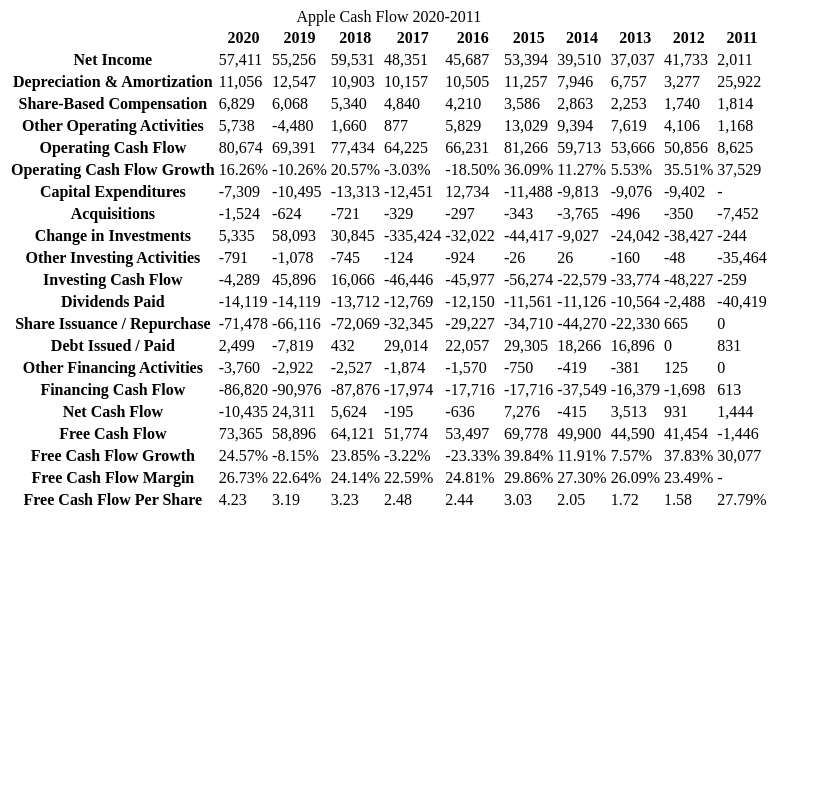
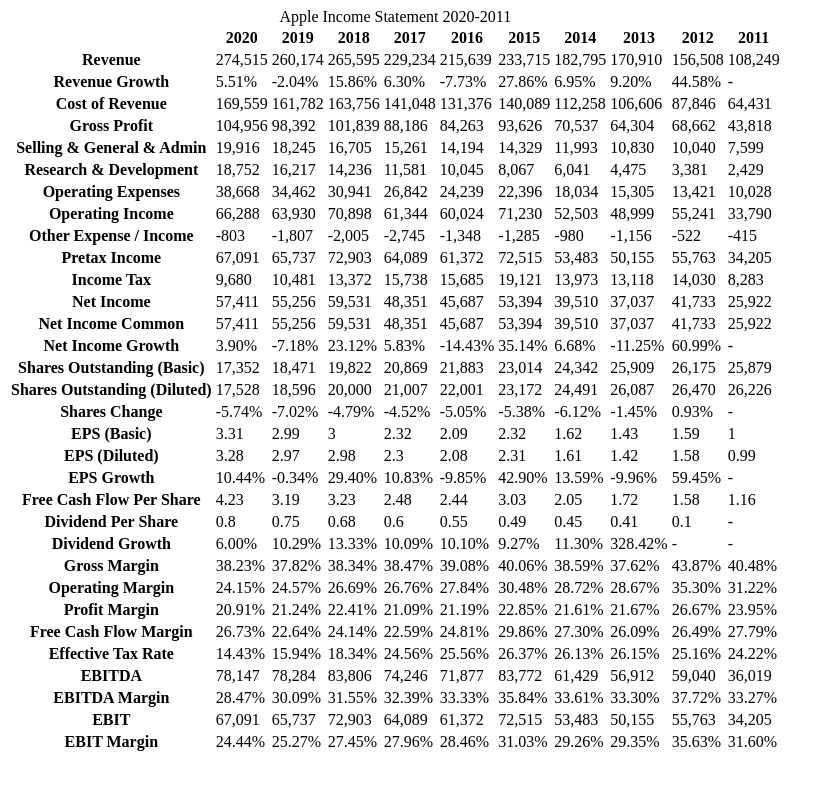
Before and after one commit to junppark/test, a website built with Parcel: page index.html in a window 1280 px wide. Shown: the whole page, without its empty margins (0-831 px from the left). Built offline with nearby package versions, Linux system fonts and the light colour scheme.

Commit message:
csv to json filtered

```diff
--- a/index.html
+++ b/index.html
@@ -5,12 +5,15 @@
   <meta name="viewport" content="width=device-width, initial-scale=1.0">
   <title>Document</title>
   <!-- <script src="./js/index.js"></script> -->
-  <script src="./js/myTable.js" defer></script>
+  <!-- <script src="./js/myTable.js" defer></script> -->
+  <script src="./js/myTable2.js" defer></script>
+  <script src="./js/test.js"></script>
 </head>
 <body>
   <div id="appleCashFlowTable">
 
   </div>
 
+  <div id="appleIncomeStatementTable"></div>
 </body>
 </html>
--- a/js/csvtojson.js
+++ b/js/csvtojson.js
@@ -1,13 +1,13 @@
 const csvtojson = require('csvtojson')
 const fs = require('fs')
-const f = 'applecashflow2020-2011'
+const f = 'appleIncomeStatement'
 const csvfilepath = `./data/${f}.csv`
 
 csvtojson()
 .fromFile(csvfilepath)
 .then((json) => {
   console.log(json)
-  fs.writeFileSync(`./json/${f}.json`, JSON.stringify(json),"utf-8",(err) => {
+  fs.writeFileSync(`./json/${f}2020-2011.json`, JSON.stringify(json),"utf-8",(err) => {
     if(err) console.log(err)
   })
 })
--- /dev/null
+++ b/js/myTable2.js
@@ -0,0 +1,64 @@
+import myData from '../json/appleIncomeStatement2020-2011.json'
+const _ = require('lodash')
+console.log(_.camelCase("Research & Development"))
+
+const yearsArr = Object.keys(myData)
+const incomeStatementFactorsObjs = myData[0]
+
+let table = document.createElement('table');
+let thead = document.createElement('thead');
+let tbody = document.createElement('tbody');
+
+const caption = document.createElement('caption')
+caption.innerHTML="Apple Income Statement 2020-2011"
+table.appendChild(caption)
+
+// thead iteration
+const head_row = document.createElement('tr')
+const empty_head = document.createElement('th')
+head_row.appendChild(empty_head)
+for (let i = 0; i < yearsArr.length; i++) {
+  const head = document.createElement('th')
+  head.innerHTML = myData[i]["Year"]
+  head_row.appendChild(head)
+}
+thead.appendChild(head_row)
+table.appendChild(thead);
+
+
+// delete year property in the json
+for (let i = 0; i < myData.length; i++) {
+  delete myData[i]["Year"]
+}
+
+const first = (Object.entries(Object.keys(myData[0])))
+let factors = []
+for (let i = 0; i < first.length; i++) {
+  for (let j = 1; j < first[0].length; j++){
+    factors.push(first[i][j])
+  }
+}
+// console.log(factors)
+
+// tbody iteratioon
+for (let i = 0; i < Object.keys(myData[0]).length; i++) {
+  const row = document.createElement('tr')
+  const head = document.createElement('th')
+  head.innerHTML = factors[i]
+  row.appendChild(head)
+  for (let j = 0; j < yearsArr.length; j++){
+    const row_data = document.createElement('td')
+    row_data.innerHTML = numberWithCommas(myData[j][factors[i]])
+    row.appendChild(row_data)
+  }
+  tbody.appendChild(row)
+}
+table.appendChild(tbody);
+
+
+// Adding the entire table to the body tag
+document.getElementById('appleIncomeStatementTable').appendChild(table);
+
+function numberWithCommas(x) {
+    return x.toString().replace(/\B(?=(\d{3})+(?!\d))/g, ",");
+}
--- /dev/null
+++ b/json/appleIncomeStatement2020-2011.json
@@ -0,0 +1,341 @@
+[{
+  "Year": "2020",
+  "Revenue": "274515",
+  "Revenue Growth": "5.51%",
+  "Cost of Revenue": "169559",
+  "Gross Profit": "104956",
+  "Selling & General & Admin": "19916",
+  "Research & Development": "18752",
+  "Operating Expenses": "38668",
+  "Operating Income": "66288",
+  "Other Expense / Income": "-803",
+  "Pretax Income": "67091",
+  "Income Tax": "9680",
+  "Net Income": "57411",
+  "Net Income Common": "57411",
+  "Net Income Growth": "3.90%",
+  "Shares Outstanding (Basic)": "17352",
+  "Shares Outstanding (Diluted)": "17528",
+  "Shares Change": "-5.74%",
+  "EPS (Basic)": "3.31",
+  "EPS (Diluted)": "3.28",
+  "EPS Growth": "10.44%",
+  "Free Cash Flow Per Share": "4.23",
+  "Dividend Per Share": "0.8",
+  "Dividend Growth": "6.00%",
+  "Gross Margin": "38.23%",
+  "Operating Margin": "24.15%",
+  "Profit Margin": "20.91%",
+  "Free Cash Flow Margin": "26.73%",
+  "Effective Tax Rate": "14.43%",
+  "EBITDA": "78147",
+  "EBITDA Margin": "28.47%",
+  "EBIT": "67091",
+  "EBIT Margin": "24.44%"
+}, {
+  "Year": "2019",
+  "Revenue": "260174",
+  "Revenue Growth": "-2.04%",
+  "Cost of Revenue": "161782",
+  "Gross Profit": "98392",
+  "Selling & General & Admin": "18245",
+  "Research & Development": "16217",
+  "Operating Expenses": "34462",
+  "Operating Income": "63930",
+  "Other Expense / Income": "-1807",
+  "Pretax Income": "65737",
+  "Income Tax": "10481",
+  "Net Income": "55256",
+  "Net Income Common": "55256",
+  "Net Income Growth": "-7.18%",
+  "Shares Outstanding (Basic)": "18471",
+  "Shares Outstanding (Diluted)": "18596",
+  "Shares Change": "-7.02%",
+  "EPS (Basic)": "2.99",
+  "EPS (Diluted)": "2.97",
+  "EPS Growth": "-0.34%",
+  "Free Cash Flow Per Share": "3.19",
+  "Dividend Per Share": "0.75",
+  "Dividend Growth": "10.29%",
+  "Gross Margin": "37.82%",
+  "Operating Margin": "24.57%",
+  "Profit Margin": "21.24%",
+  "Free Cash Flow Margin": "22.64%",
+  "Effective Tax Rate": "15.94%",
+  "EBITDA": "78284",
+  "EBITDA Margin": "30.09%",
+  "EBIT": "65737",
+  "EBIT Margin": "25.27%"
+}, {
+  "Year": "2018",
+  "Revenue": "265595",
+  "Revenue Growth": "15.86%",
+  "Cost of Revenue": "163756",
+  "Gross Profit": "101839",
+  "Selling & General & Admin": "16705",
+  "Research & Development": "14236",
+  "Operating Expenses": "30941",
+  "Operating Income": "70898",
+  "Other Expense / Income": "-2005",
+  "Pretax Income": "72903",
+  "Income Tax": "13372",
+  "Net Income": "59531",
+  "Net Income Common": "59531",
+  "Net Income Growth": "23.12%",
+  "Shares Outstanding (Basic)": "19822",
+  "Shares Outstanding (Diluted)": "20000",
+  "Shares Change": "-4.79%",
+  "EPS (Basic)": "3",
+  "EPS (Diluted)": "2.98",
+  "EPS Growth": "29.40%",
+  "Free Cash Flow Per Share": "3.23",
+  "Dividend Per Share": "0.68",
+  "Dividend Growth": "13.33%",
+  "Gross Margin": "38.34%",
+  "Operating Margin": "26.69%",
+  "Profit Margin": "22.41%",
+  "Free Cash Flow Margin": "24.14%",
+  "Effective Tax Rate": "18.34%",
+  "EBITDA": "83806",
+  "EBITDA Margin": "31.55%",
+  "EBIT": "72903",
+  "EBIT Margin": "27.45%"
+}, {
+  "Year": "2017",
+  "Revenue": "229234",
+  "Revenue Growth": "6.30%",
+  "Cost of Revenue": "141048",
+  "Gross Profit": "88186",
+  "Selling & General & Admin": "15261",
+  "Research & Development": "11581",
+  "Operating Expenses": "26842",
+  "Operating Income": "61344",
+  "Other Expense / Income": "-2745",
+  "Pretax Income": "64089",
+  "Income Tax": "15738",
+  "Net Income": "48351",
+  "Net Income Common": "48351",
+  "Net Income Growth": "5.83%",
+  "Shares Outstanding (Basic)": "20869",
+  "Shares Outstanding (Diluted)": "21007",
+  "Shares Change": "-4.52%",
+  "EPS (Basic)": "2.32",
+  "EPS (Diluted)": "2.3",
+  "EPS Growth": "10.83%",
+  "Free Cash Flow Per Share": "2.48",
+  "Dividend Per Share": "0.6",
+  "Dividend Growth": "10.09%",
+  "Gross Margin": "38.47%",
+  "Operating Margin": "26.76%",
+  "Profit Margin": "21.09%",
+  "Free Cash Flow Margin": "22.59%",
+  "Effective Tax Rate": "24.56%",
+  "EBITDA": "74246",
+  "EBITDA Margin": "32.39%",
+  "EBIT": "64089",
+  "EBIT Margin": "27.96%"
+}, {
+  "Year": "2016",
+  "Revenue": "215639",
+  "Revenue Growth": "-7.73%",
+  "Cost of Revenue": "131376",
+  "Gross Profit": "84263",
+  "Selling & General & Admin": "14194",
+  "Research & Development": "10045",
+  "Operating Expenses": "24239",
+  "Operating Income": "60024",
+  "Other Expense / Income": "-1348",
+  "Pretax Income": "61372",
+  "Income Tax": "15685",
+  "Net Income": "45687",
+  "Net Income Common": "45687",
+  "Net Income Growth": "-14.43%",
+  "Shares Outstanding (Basic)": "21883",
+  "Shares Outstanding (Diluted)": "22001",
+  "Shares Change": "-5.05%",
+  "EPS (Basic)": "2.09",
+  "EPS (Diluted)": "2.08",
+  "EPS Growth": "-9.85%",
+  "Free Cash Flow Per Share": "2.44",
+  "Dividend Per Share": "0.55",
+  "Dividend Growth": "10.10%",
+  "Gross Margin": "39.08%",
+  "Operating Margin": "27.84%",
+  "Profit Margin": "21.19%",
+  "Free Cash Flow Margin": "24.81%",
+  "Effective Tax Rate": "25.56%",
+  "EBITDA": "71877",
+  "EBITDA Margin": "33.33%",
+  "EBIT": "61372",
+  "EBIT Margin": "28.46%"
+}, {
+  "Year": "2015",
+  "Revenue": "233715",
+  "Revenue Growth": "27.86%",
+  "Cost of Revenue": "140089",
+  "Gross Profit": "93626",
+  "Selling & General & Admin": "14329",
+  "Research & Development": "8067",
+  "Operating Expenses": "22396",
+  "Operating Income": "71230",
+  "Other Expense / Income": "-1285",
+  "Pretax Income": "72515",
+  "Income Tax": "19121",
+  "Net Income": "53394",
+  "Net Income Common": "53394",
+  "Net Income Growth": "35.14%",
+  "Shares Outstanding (Basic)": "23014",
+  "Shares Outstanding (Diluted)": "23172",
+  "Shares Change": "-5.38%",
+  "EPS (Basic)": "2.32",
+  "EPS (Diluted)": "2.31",
+  "EPS Growth": "42.90%",
+  "Free Cash Flow Per Share": "3.03",
+  "Dividend Per Share": "0.49",
+  "Dividend Growth": "9.27%",
+  "Gross Margin": "40.06%",
+  "Operating Margin": "30.48%",
+  "Profit Margin": "22.85%",
+  "Free Cash Flow Margin": "29.86%",
+  "Effective Tax Rate": "26.37%",
+  "EBITDA": "83772",
+  "EBITDA Margin": "35.84%",
+  "EBIT": "72515",
+  "EBIT Margin": "31.03%"
+}, {
+  "Year": "2014",
+  "Revenue": "182795",
+  "Revenue Growth": "6.95%",
+  "Cost of Revenue": "112258",
+  "Gross Profit": "70537",
+  "Selling & General & Admin": "11993",
+  "Research & Development": "6041",
+  "Operating Expenses": "18034",
+  "Operating Income": "52503",
+  "Other Expense / Income": "-980",
+  "Pretax Income": "53483",
+  "Income Tax": "13973",
+  "Net Income": "39510",
+  "Net Income Common": "39510",
+  "Net Income Growth": "6.68%",
+  "Shares Outstanding (Basic)": "24342",
+  "Shares Outstanding (Diluted)": "24491",
+  "Shares Change": "-6.12%",
+  "EPS (Basic)": "1.62",
+  "EPS (Diluted)": "1.61",
+  "EPS Growth": "13.59%",
+  "Free Cash Flow Per Share": "2.05",
+  "Dividend Per Share": "0.45",
+  "Dividend Growth": "11.30%",
+  "Gross Margin": "38.59%",
+  "Operating Margin": "28.72%",
+  "Profit Margin": "21.61%",
+  "Free Cash Flow Margin": "27.30%",
+  "Effective Tax Rate": "26.13%",
+  "EBITDA": "61429",
+  "EBITDA Margin": "33.61%",
+  "EBIT": "53483",
+  "EBIT Margin": "29.26%"
+}, {
+  "Year": "2013",
+  "Revenue": "170910",
+  "Revenue Growth": "9.20%",
+  "Cost of Revenue": "106606",
+  "Gross Profit": "64304",
+  "Selling & General & Admin": "10830",
+  "Research & Development": "4475",
+  "Operating Expenses": "15305",
+  "Operating Income": "48999",
+  "Other Expense / Income": "-1156",
+  "Pretax Income": "50155",
+  "Income Tax": "13118",
+  "Net Income": "37037",
+  "Net Income Common": "37037",
+  "Net Income Growth": "-11.25%",
+  "Shares Outstanding (Basic)": "25909",
+  "Shares Outstanding (Diluted)": "26087",
+  "Shares Change": "-1.45%",
+  "EPS (Basic)": "1.43",
+  "EPS (Diluted)": "1.42",
+  "EPS Growth": "-9.96%",
+  "Free Cash Flow Per Share": "1.72",
+  "Dividend Per Share": "0.41",
+  "Dividend Growth": "328.42%",
+  "Gross Margin": "37.62%",
+  "Operating Margin": "28.67%",
+  "Profit Margin": "21.67%",
+  "Free Cash Flow Margin": "26.09%",
+  "Effective Tax Rate": "26.15%",
+  "EBITDA": "56912",
+  "EBITDA Margin": "33.30%",
+  "EBIT": "50155",
+  "EBIT Margin": "29.35%"
+}, {
+  "Year": "2012",
+  "Revenue": "156508",
+  "Revenue Growth": "44.58%",
+  "Cost of Revenue": "87846",
+  "Gross Profit": "68662",
+  "Selling & General & Admin": "10040",
+  "Research & Development": "3381",
+  "Operating Expenses": "13421",
+  "Operating Income": "55241",
+  "Other Expense / Income": "-522",
+  "Pretax Income": "55763",
+  "Income Tax": "14030",
+  "Net Income": "41733",
+  "Net Income Common": "41733",
+  "Net Income Growth": "60.99%",
+  "Shares Outstanding (Basic)": "26175",
+  "Shares Outstanding (Diluted)": "26470",
+  "Shares Change": "0.93%",
+  "EPS (Basic)": "1.59",
+  "EPS (Diluted)": "1.58",
+  "EPS Growth": "59.45%",
+  "Free Cash Flow Per Share": "1.58",
+  "Dividend Per Share": "0.1",
+  "Dividend Growth": "-",
+  "Gross Margin": "43.87%",
+  "Operating Margin": "35.30%",
+  "Profit Margin": "26.67%",
+  "Free Cash Flow Margin": "26.49%",
+  "Effective Tax Rate": "25.16%",
+  "EBITDA": "59040",
+  "EBITDA Margin": "37.72%",
+  "EBIT": "55763",
+  "EBIT Margin": "35.63%"
+}, {
+  "Year": "2011",
+  "Revenue": "108249",
+  "Revenue Growth": "-",
+  "Cost of Revenue": "64431",
+  "Gross Profit": "43818",
+  "Selling & General & Admin": "7599",
+  "Research & Development": "2429",
+  "Operating Expenses": "10028",
+  "Operating Income": "33790",
+  "Other Expense / Income": "-415",
+  "Pretax Income": "34205",
+  "Income Tax": "8283",
+  "Net Income": "25922",
+  "Net Income Common": "25922",
+  "Net Income Growth": "-",
+  "Shares Outstanding (Basic)": "25879",
+  "Shares Outstanding (Diluted)": "26226",
+  "Shares Change": "-",
+  "EPS (Basic)": "1",
+  "EPS (Diluted)": "0.99",
+  "EPS Growth": "-",
+  "Free Cash Flow Per Share": "1.16",
+  "Dividend Per Share": "-",
+  "Dividend Growth": "-",
+  "Gross Margin": "40.48%",
+  "Operating Margin": "31.22%",
+  "Profit Margin": "23.95%",
+  "Free Cash Flow Margin": "27.79%",
+  "Effective Tax Rate": "24.22%",
+  "EBITDA": "36019",
+  "EBITDA Margin": "33.27%",
+  "EBIT": "34205",
+  "EBIT Margin": "31.60%"
+}]
--- a/package.json
+++ b/package.json
@@ -17,6 +17,7 @@
     "d3": "^7.1.1",
     "graphql": "^15.6.0",
     "jquery-csv": "^1.0.21",
+    "lodash": "^4.17.21",
     "lowdb": "^3.0.0",
     "nodemon": "^2.0.13",
     "papaparse": "^5.3.1",
```
Also changed, not shown: data/appleIncomeStatement.csv (added, +11 -0 lines), js/test.js (deleted, +0 -15 lines).
